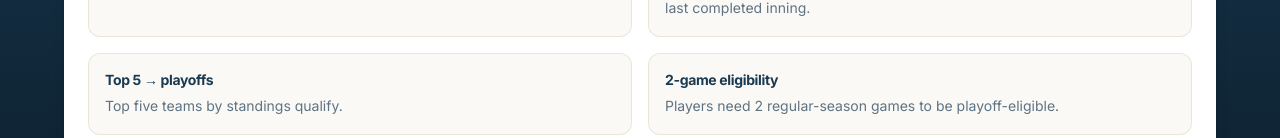
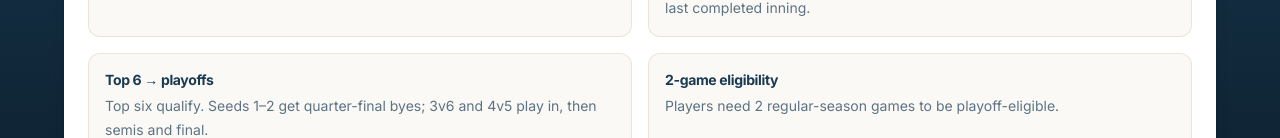
Before and after one commit to morenoadan22/ivabl, a React (Vite) app: page /rules in a window 1280 px wide. Shown: the part 662-800 px from the top of the page. Built offline with nearby package versions, Linux system fonts and the light colour scheme; no server answers.

Commit message:
update playoff format

```diff
--- a/src/pages/Rules.jsx
+++ b/src/pages/Rules.jsx
@@ -8,7 +8,7 @@ export default function Rules() {
     { title: "7+ players to start", desc: "Minimum seven players to begin a game. Ghost out the first time through the lineup." },
     { title: "Mercy rule", desc: "15 runs after 5 innings, 10 runs after 7 innings." },
     { title: "Suspended mid-inning", desc: "If a game ends in the middle of an inning, the score reverts to the start of the last completed inning." },
-    { title: "Top 5 → playoffs", desc: "Top five teams by standings qualify." },
+    { title: "Top 6 → playoffs", desc: "Top six qualify. Seeds 1–2 get quarter-final byes; 3v6 and 4v5 play in, then semis and final." },
     { title: "2-game eligibility", desc: "Players need 2 regular-season games to be playoff-eligible." },
     { title: "Roster lock", desc: "Playoff rosters are locked after Week 6." },
     { title: "Respect the field", desc: "No tobacco or alcohol is permitted on the field. Leave it cleaner than you found it." },
--- a/src/pages/Standings.jsx
+++ b/src/pages/Standings.jsx
@@ -8,7 +8,7 @@ export default function Standings() {
   const [rows, setRows] = useState(null);
   const [teams, setTeams] = useState([]);
   const [error, setError] = useState("");
-  const PLAYOFF_CUTOFF = 5;
+  const PLAYOFF_CUTOFF = 6;
 
   useEffect(() => {
     Promise.all([api.seasonTeams(), api.seasonGames()])
--- a/src/utils/games.js
+++ b/src/utils/games.js
@@ -1,7 +1,7 @@
 // Helpers for season data served by the API (flat game list grouped client-side).
 
 export function isPlayoffWeek(week) {
-  return typeof week.week === "string" && (week.week === "Play-In" || week.week === "Semi-Final" || week.week === "Final");
+  return typeof week.week === "string" && (week.week === "Play-In" || week.week === "Quarter-Final" || week.week === "Semi-Final" || week.week === "Final");
 }
 
 export function isSeededPlaceholder(name) {
```
